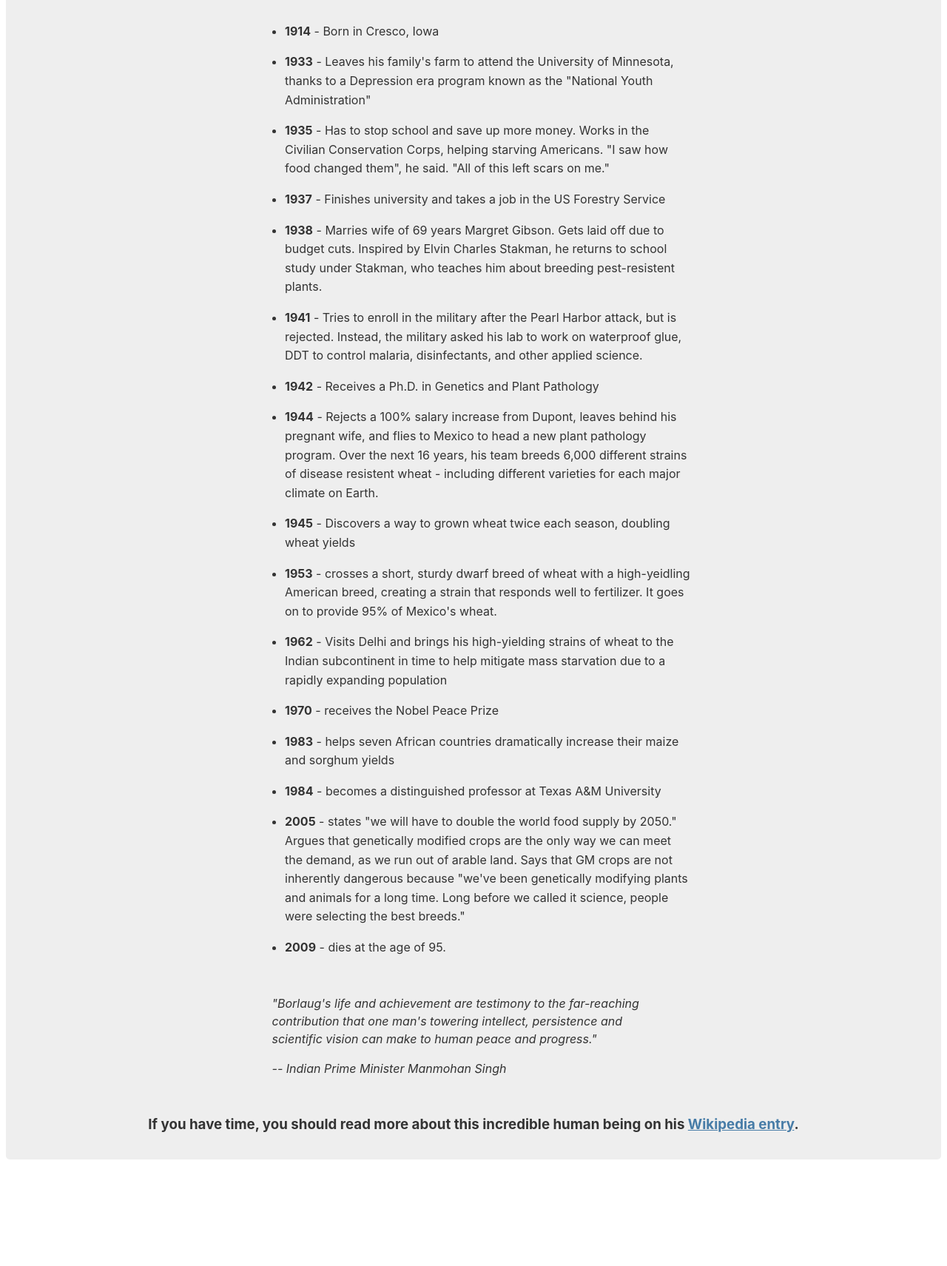
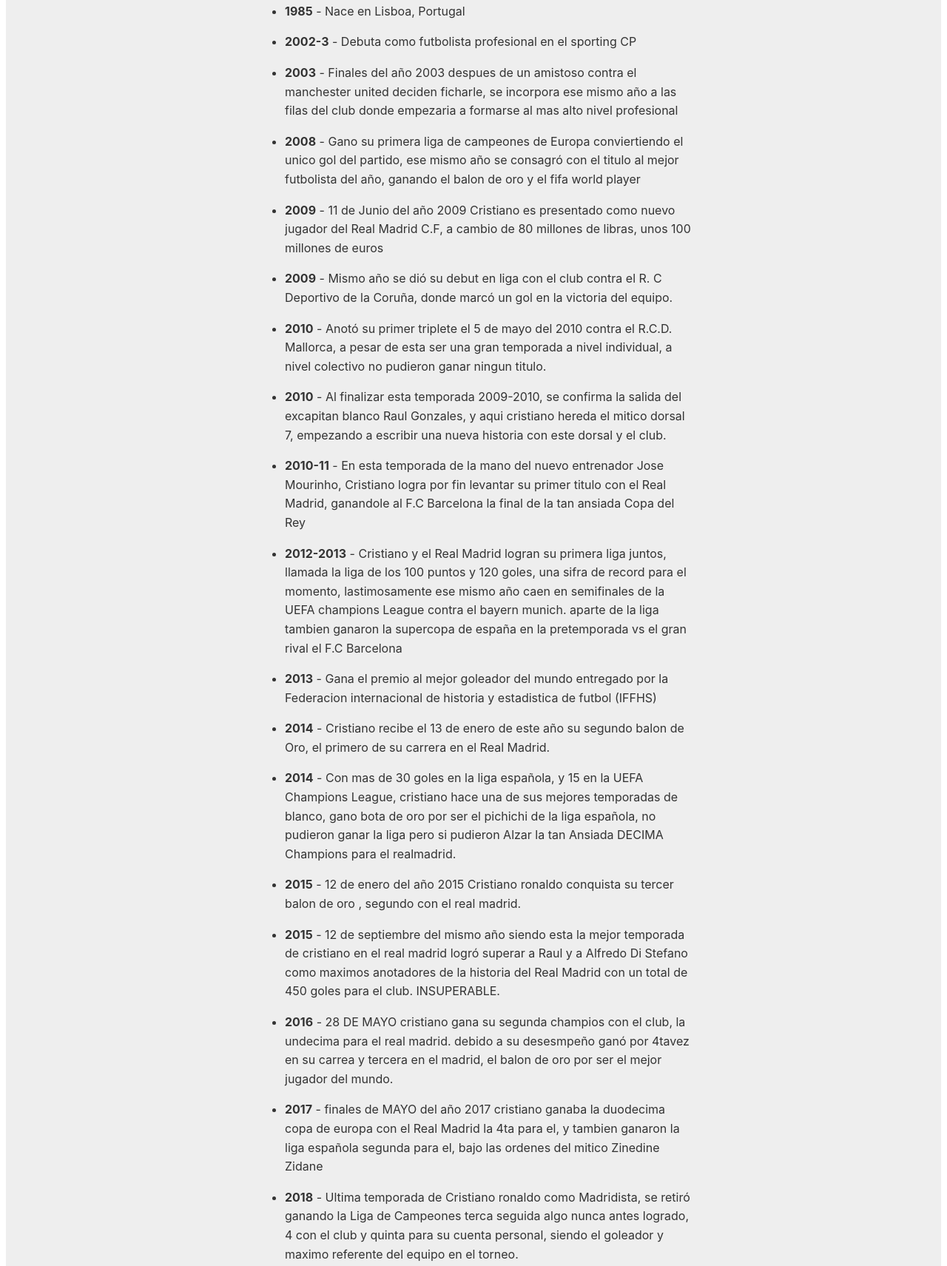
Before and after one commit to kikelovera7/tributePage, a plain HTML site: page index.html in a window 1280 px wide. Shown: the part 973-2684 px from the top of the page at 74% size. Before the commit the page ends 2570 px from the top, so only its background shows below. Drawn offline with Linux system fonts and the light colour scheme.

Commit message:
cambios de contenido en la pagina

```diff
--- a/index.html
+++ b/index.html
@@ -3,116 +3,93 @@
 <head>
     <meta charset="UTF-8">
     <meta name="viewport" content="width=device-width, initial-scale=1.0">
-    <title>Document</title>
+    <title>Cristiano Ronaldo Tribute</title>
     <link rel="stylesheet" href="style.css">
 </head>
 <body>
     <main id="main">
-        <h1 id="title">Dr. Norman Borlaug</h1>
-        <p>The man who saved a billion lives</p>
+        <h1 id="title">Don Cristiano Ronaldo</h1>
+        <p>El hombre que hizo que el club mas grande, sea el mejor de la historia</p>
         <figure id="img-div">
           <img
             id="image"
-            src="drfrieman.jpg"
+            src="cristianor.jpg"
             alt="Dr. Norman Borlaug seen standing in Mexican wheat field with a group of biologists"
           />
           <figcaption id="img-caption">
-            Dr. Norman Borlaug, third from the left, trains biologists in Mexico on
-            how to increase wheat yields - part of his life-long war on hunger.
+            Cristiano salió de Lisboa para conquistar inglaterra y luego consagrarse como el mejor del mundo en el mejor club de la historia,
+            Su legado será eterno.
           </figcaption>
         </figure>
         <section id="tribute-info">
-          <h3 id="headline">Here's a time line of Dr. Borlaug's life:</h3>
+          <h3 id="headline">Aqui un timeline de la vida de Cristiano Ronaldo:</h3>
           <ul>
-            <li><strong>1914</strong> - Born in Cresco, Iowa</li>
+            <li><strong>1985</strong> - Nace en Lisboa, Portugal</li>
             <li>
-              <strong>1933</strong> - Leaves his family's farm to attend the
-              University of Minnesota, thanks to a Depression era program known as the
-              "National Youth Administration"
+              <strong>2002-3</strong> - Debuta como futbolista profesional en el sporting CP
             </li>
             <li>
-              <strong>1935</strong> - Has to stop school and save up more money. Works
-              in the Civilian Conservation Corps, helping starving Americans. "I saw
-              how food changed them", he said. "All of this left scars on me."
+              <strong>2003</strong> - Finales del año 2003 despues de un amistoso contra el manchester united
+              deciden ficharle, se incorpora ese mismo año a las filas del club donde empezaria a formarse al mas alto nivel profesional
             </li>
             <li>
-              <strong>1937</strong> - Finishes university and takes a job in the US
-              Forestry Service
+              <strong>2008</strong> - Gano su primera liga de campeones de Europa conviertiendo el unico gol del partido, ese mismo año
+              se consagró con el titulo al mejor futbolista del año, ganando el balon de oro y el fifa world player
             </li>
             <li>
-              <strong>1938</strong> - Marries wife of 69 years Margret Gibson. Gets
-              laid off due to budget cuts. Inspired by Elvin Charles Stakman, he
-              returns to school study under Stakman, who teaches him about breeding
-              pest-resistent plants.
+              <strong>2009</strong> - 11 de Junio del año 2009 Cristiano es presentado como nuevo jugador del Real Madrid C.F, a cambio de 80 millones de libras, unos 100 millones de euros
             </li>
             <li>
-              <strong>1941</strong> - Tries to enroll in the military after the Pearl
-              Harbor attack, but is rejected. Instead, the military asked his lab to
-              work on waterproof glue, DDT to control malaria, disinfectants, and
-              other applied science.
+              <strong>2009</strong> - Mismo año se dió su debut en liga con el club contra el R. C  Deportivo de la Coruña, donde marcó un gol en la victoria del equipo.
             </li>
             <li>
-              <strong>1942</strong> - Receives a Ph.D. in Genetics and Plant Pathology
+              <strong>2010</strong> - Anotó su primer triplete el 5 de mayo del 2010 contra el R.C.D. Mallorca, a pesar de esta ser una gran temporada a nivel individual, a nivel colectivo no pudieron ganar ningun titulo.
             </li>
             <li>
-              <strong>1944</strong> - Rejects a 100% salary increase from Dupont,
-              leaves behind his pregnant wife, and flies to Mexico to head a new plant
-              pathology program. Over the next 16 years, his team breeds 6,000
-              different strains of disease resistent wheat - including different
-              varieties for each major climate on Earth.
+              <strong>2010</strong> - Al finalizar esta temporada 2009-2010, se confirma la salida del excapitan blanco Raul Gonzales, y aqui cristiano hereda el mitico dorsal 7, empezando a escribir una nueva historia con este dorsal y el club.
             </li>
             <li>
-              <strong>1945</strong> - Discovers a way to grown wheat twice each
-              season, doubling wheat yields
+              <strong>2010-11</strong> - En esta temporada de la mano del nuevo entrenador Jose Mourinho, Cristiano logra por fin levantar su primer titulo con el Real Madrid, ganandole al F.C Barcelona la final de la tan ansiada Copa del Rey
             </li>
             <li>
-              <strong>1953</strong> - crosses a short, sturdy dwarf breed of wheat
-              with a high-yeidling American breed, creating a strain that responds
-              well to fertilizer. It goes on to provide 95% of Mexico's wheat.
+              <strong>2012-2013</strong> - Cristiano y el Real Madrid logran su primera liga juntos, llamada la liga de los 100 puntos y 120 goles, una sifra de record para el momento, lastimosamente ese mismo año caen en semifinales de la UEFA champions League contra el bayern munich. aparte de la liga tambien ganaron la supercopa de españa en la pretemporada vs el gran rival el F.C Barcelona
             </li>
             <li>
-              <strong>1962</strong> - Visits Delhi and brings his high-yielding
-              strains of wheat to the Indian subcontinent in time to help mitigate
-              mass starvation due to a rapidly expanding population
+              <strong>2013</strong> - Gana el premio al mejor goleador del mundo entregado por la Federacion internacional de historia y estadistica de futbol (IFFHS)
             </li>
-            <li><strong>1970</strong> - receives the Nobel Peace Prize</li>
+            <li><strong>2014</strong> - Cristiano recibe el 13 de enero de este año su segundo balon de Oro, el primero de su carrera en el Real Madrid.</li>
             <li>
-              <strong>1983</strong> - helps seven African countries dramatically
-              increase their maize and sorghum yields
+              <strong>2014</strong> - Con mas de 30 goles en la liga española, y 15 en la UEFA Champions League, cristiano hace una de sus mejores temporadas de blanco, gano bota de oro por ser el pichichi de la liga española, no pudieron ganar la liga pero si pudieron Alzar la tan Ansiada DECIMA Champions para el realmadrid.
             </li>
             <li>
-              <strong>1984</strong> - becomes a distinguished professor at Texas A&M
-              University
+              <strong>2015</strong> - 12 de enero del año 2015 Cristiano ronaldo conquista su tercer balon de oro , segundo con el real madrid.
             </li>
             <li>
-              <strong>2005</strong> - states "we will have to double the world food
-              supply by 2050." Argues that genetically modified crops are the only way
-              we can meet the demand, as we run out of arable land. Says that GM crops
-              are not inherently dangerous because "we've been genetically modifying
-              plants and animals for a long time. Long before we called it science,
-              people were selecting the best breeds."
+              <strong>2015</strong> - 12 de septiembre del mismo año siendo esta la mejor temporada de cristiano en el real madrid logró superar a Raul y a Alfredo Di Stefano como maximos anotadores de la historia del Real Madrid con un total de 450 goles para el club. INSUPERABLE.
             </li>
-            <li><strong>2009</strong> - dies at the age of 95.</li>
-          </ul>
+
+            <li><strong>2016</strong> - 28 DE MAYO cristiano gana su segunda champios con el club, la undecima para el real madrid. debido a su desesmpeño ganó por 4tavez en su carrea y tercera en el madrid, el balon de oro por ser el mejor jugador del mundo.</li>
+            <li><strong>2017</strong> - finales de MAYO del año 2017 cristiano ganaba la duodecima copa de europa con el Real Madrid la 4ta para el, y tambien ganaron la liga española segunda para el, bajo las ordenes del mitico Zinedine Zidane</li>
+            <li><strong>2018</strong> - Ultima temporada de Cristiano ronaldo como Madridista, se retiró ganando la Liga de Campeones terca seguida algo nunca antes logrado, 4 con el club y quinta para su cuenta personal, siendo el goleador y maximo referente del equipo en el torneo.</li>
+            <li><strong>2018</strong> - Finales de este año cristiano culmina su 9na y ultima temporada en el Club, dejando una huella inborrable e insustituible.</li>
+
+        </ul>
           <blockquote
-            cite="http://news.rediff.com/report/2009/sep/14/pm-pays-tribute-to-father-of-green-revolution-borlaug.htm"
+            cite="https://www.elespectador.com/deportes/futbol-internacional/cristiano-ronaldo-y-su-lucha-por-ser-el-mejor-del-mundo/"
           >
             <p>
-              "Borlaug's life and achievement are testimony to the far-reaching
-              contribution that one man's towering intellect, persistence and
-              scientific vision can make to human peace and progress."
+                “No sé de dónde me viene ese sentimiento. Es algo que está dentro de mí. Es como una sensación de hambre que nunca se va. Cuando pierdes, es como si te estuvieses muriendo de hambre. Y cuando ganas, también te estás muriendo de hambre, pero te has comido una miga de pan. Esta es la única manera en que puedo explicarlo”"
             </p>
-            <cite>-- Indian Prime Minister Manmohan Singh</cite>
+            <cite>-- Cristiano Ronaldo</cite>
           </blockquote>
           <h3>
-            If you have time, you should read more about this incredible human being
-            on his
+            Si tienen tiempo los invito a que por favor echen un vistazo a su biografia completa
             <a
               id="tribute-link"
-              href="https://en.wikipedia.org/wiki/Norman_Borlaug"
+              href="https://es.wikipedia.org/wiki/Cristiano_Ronaldo#:~:text=Cristiano%20Ronaldo%20dos%20Santos%20Aveiro%2C%20(pronunciaci%C3%B3n%20en%20portugu%C3%A9s%3A%20%2F,la%20cual%20es%20su%20capit%C3%A1n"
               target="_blank"
-              >Wikipedia entry</a
-            >.
+              >Cristiano</a
+            >
           </h3>
         </section>
       </main>
```
Also changed, not shown: cristianor.jpg (added).
